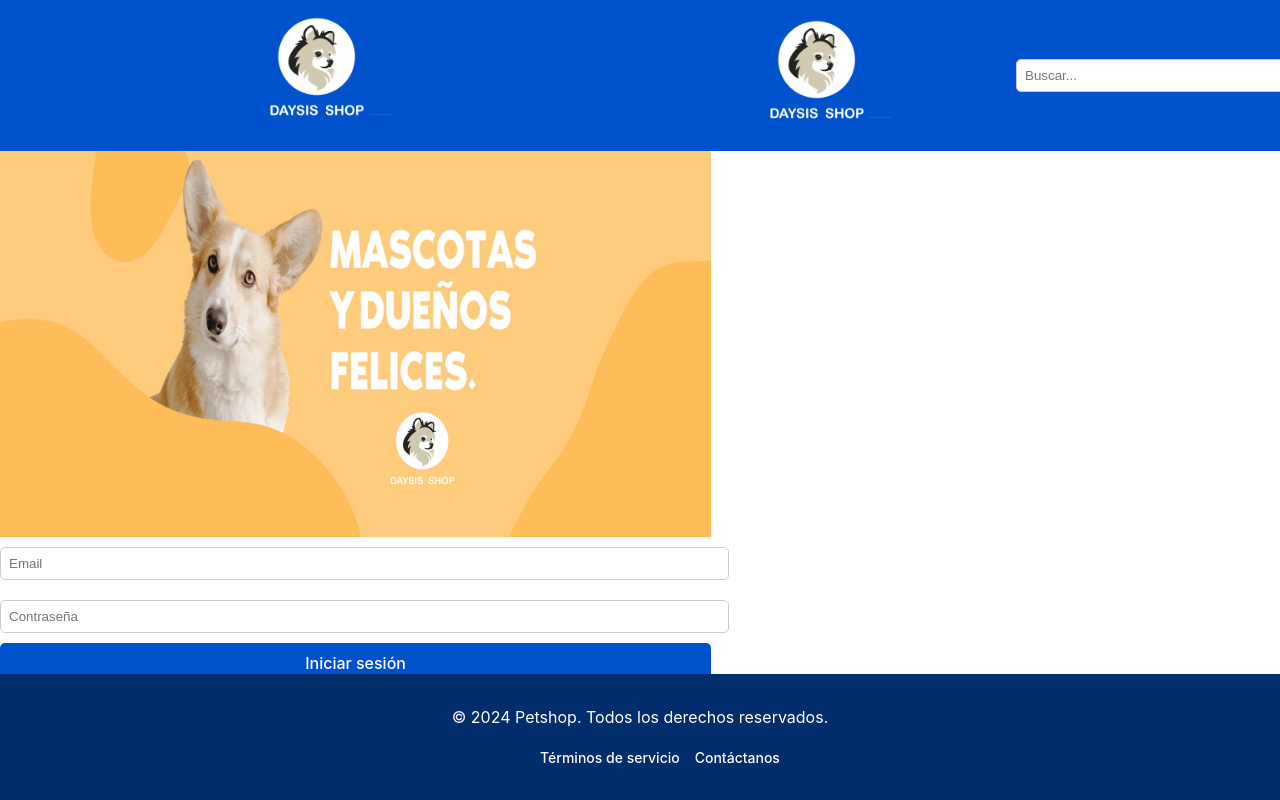
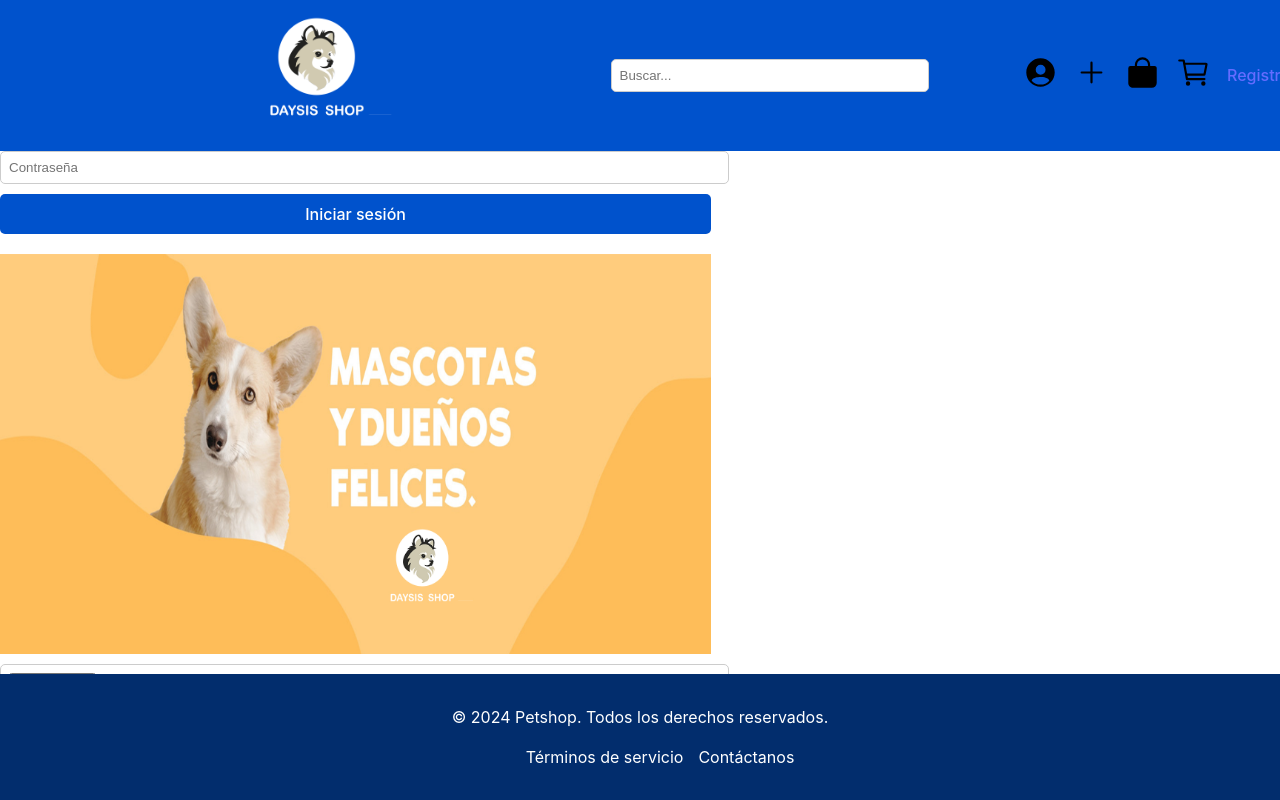
Before and after one commit to AishaGreyrat/PETSHOP, a React (Vite) app: page /login in a window 1280 px wide. Built offline with nearby package versions, Linux system fonts and the light colour scheme.

Commit message:
Componente que sube imagenes a firebase y correccion de codigo duplicado

```diff
--- a/firebaseConfig.ts
+++ b/firebaseConfig.ts
@@ -1,11 +1,17 @@
 import { initializeApp } from "firebase/app";
 import { getFirestore } from "firebase/firestore";
 import { getAuth, GoogleAuthProvider } from "firebase/auth";
+import { getStorage, ref, uploadBytes } from 'firebase/storage';
+import { v4 } from 'uuid';
+
+// se instalo el plugin de uuid para generar id unicas al subir las imagenes a firebase
 
 // TODO: Add SDKs for Firebase products that you want to use
 // https://firebase.google.com/docs/web/setup#available-libraries
 
 /* Estructura proporcionada por firebase */
+
+/* Se agrega el storage para subir archivos a firebase */
 
 const firebaseConfig = {
     apiKey: "AIzaSyBhYZKz4b8d2mdi3GG-_figC-N7NQdEQ3g",
@@ -21,3 +27,11 @@ const app = initializeApp(firebaseConfig);
 export const auth = getAuth(app);
 export const provider = new GoogleAuthProvider();
 export const db = getFirestore(app);
+export const storage = getStorage(app);
+
+export function uploadFile(file: File) { // la variable file se le tuvo que especificar su tipo
+  const storageRef = ref(storage, v4())
+  uploadBytes(storageRef, file).then(snapshot => {
+    console.log(snapshot)
+  })
+}
--- a/package.json
+++ b/package.json
@@ -16,12 +16,14 @@
     "react-dom": "^18.3.1",
     "react-hook-form": "^7.53.0",
     "react-router-dom": "^6.27.0",
+    "uuid": "^10.0.0",
     "zod": "^3.23.8"
   },
   "devDependencies": {
     "@eslint/js": "^9.11.1",
     "@types/react": "^18.3.10",
     "@types/react-dom": "^18.3.0",
+    "@types/uuid": "^10.0.0",
     "@vitejs/plugin-react-swc": "^3.5.0",
     "eslint": "^9.11.1",
     "eslint-plugin-react-hooks": "^5.1.0-rc.0",
--- a/src/App.tsx
+++ b/src/App.tsx
@@ -1,78 +1,44 @@
 import React from 'react';
-import { BrowserRouter as Router, Routes, Route, Link } from 'react-router-dom';
-import ProductForm from '../src/Components/ProductForm';
-import ProductList from '../src/Components/ProductList';
-import Cart from './Components/Cart';
-import Login from './Components/Login';
-import Register from './Components/Register';
 import ImageCarousel from './Components/ImageCarousel'; // Importa el carrusel
 import './Styles/AppBar.css';
 
-const AppBar: React.FC = () => {
+import ReactRouter from './Routes/ReactRouter';
+import FileInput from './Components/fileInput';
+
+
+// Correccion del codigo duplicado
+
+const App: React.FC = () => {
   return (
-    <Router>
-      <header className="app-bar">
-        <div className="app-bar-content">
-          <div className="logo-section">
-            <Link to="/">
-              <img src="/assets/daysi.png" alt="Daysi Logo" className="title-image" />
-            </Link>
-            <img src="/assets/daysi.png" alt="Daysi Logo" className="title-image" />
-          </div>
-          <div className="navbar-search">
-            <input type="text" placeholder="Buscar..." />
-          </div>
-          <nav className="navbar-icons">
-            <ul>
-              <li>
-                <Link to="/login">
-                  <img src="/assets/perfil.svg" alt="perfil" className="icon" />
-                </Link>
-              </li>
-              <li>
-                <Link to="/add-product">
-                  <img src="/assets/add.svg" alt="add" className="icon" />
-                </Link>
-              </li>
-              <li>
-                <Link to="/products">
-                  <img src="/assets/bag.svg" alt="bag" className="icon" />
-                </Link>
-              </li>
-              <li>
-                <Link to="/cart">
-                  <img src="/assets/cart-outline.svg" alt="cart" className="icon" />
-                </Link>
-              </li>
-              <li>
-                <Link to="/register">Registrar</Link>
-              </li>
-            </ul>
-          </nav>
-        </div>
-      </header>
+    <div>
+      <ReactRouter />
 
-      {/* Aquí añadimos el carrusel de imágenes */}
+      {/* Carrusel de imágenes */}
       <ImageCarousel />
 
+      {/* input del archivo separado por su propio componente */}
+      <FileInput/>
+
+      {/* footer */}
       <footer className="footer">
         <p>&copy; 2024 Petshop. Todos los derechos reservados.</p>
         <ul>
-          <li><a href="#terms">Términos de servicio</a></li>
-          <li><a href="#contact">Contáctanos</a></li>
+          <li>
+            <a href="#terms"/>Términos de servicio
+          </li>
+          <li>
+            <a href="#contact"/>Contáctanos
+          </li>
         </ul>
       </footer>
-
-      {/* Definir las rutas dentro del mismo archivo */}
-      <Routes>
-        <Route path="/add-product" element={<ProductForm />} />
-        <Route path="/products" element={<ProductList />} />
-        <Route path="/cart" element={<Cart />} />
-        <Route path="/login" element={<Login />} />
-        <Route path="/register" element={<Register />} />
-      </Routes>
-    </Router>
+    </div>
   );
 };
 
-export default AppBar;
+
+
+
+
+
+
+export default App;
--- a/src/Components/Appbar.tsx
+++ b/src/Components/Appbar.tsx
@@ -6,28 +6,45 @@ import '../styles/AppBar.css';
 
 const AppBar: React.FC = () => {
   return (
-    <header className="full-width-bar">
-      <h1>My E-commerce - PetShop</h1>
-      <p>¡Los mejores productos para mascotas disponibles!</p>
-      <nav>
+    <header className="app-bar">
+        <div className="app-bar-content">
+          <div className="logo-section">
+            <Link to="/">
+              <img src="/assets/daysi.png" alt="Daysi Logo" className="title-image" />
+            </Link>
+          </div>
+          <div className="navbar-search">
+            <input type="text" placeholder="Buscar..." />
+          </div>
+          <nav className="navbar-icons">
             <ul>
               <li>
-            <Link to="/add-product">Añadir Producto</Link>
+                <Link to="/login">
+                  <img src="/assets/perfil.svg" alt="perfil" className="icon" />
+                </Link>
               </li>
               <li>
-            <Link to="/products">Productos Disponibles</Link>
+                <Link to="/add-product">
+                  <img src="/assets/add.svg" alt="add" className="icon" />
+                </Link>
               </li>
               <li>
-            <Link to="/cart">Tu Carrito</Link>
+                <Link to="/products">
+                  <img src="/assets/bag.svg" alt="bag" className="icon" />
+                </Link>
               </li>
               <li>
-            <Link to="/login">Iniciar sesion</Link>
+                <Link to="/cart">
+                  <img src="/assets/cart-outline.svg" alt="cart" className="icon" />
+                </Link>
               </li>
+              <li>
                 <Link to="/register">Registrar</Link>
+              </li>
             </ul>
           </nav>
+        </div>
       </header>
-
   );
 };
 
--- /dev/null
+++ b/src/Components/fileInput.tsx
@@ -0,0 +1,18 @@
+import React from 'react';
+import { uploadFile } from '../../firebaseConfig';
+
+const FileInput: React.FC = () => {
+  const handleFileChange = (e: React.ChangeEvent<HTMLInputElement>) => {
+    if (e.target.files && e.target.files.length > 0) {
+      uploadFile(e.target.files[0]); // Llama a la función para subir el archivo
+    }
+  };
+
+  return (
+    <div>
+      <input type="file" onChange={handleFileChange} />
+    </div>
+  );
+};
+
+export default FileInput;
```
Also changed, not shown: 1 other file (tests, documents, lock files or other folders). Lines whose indentation alone changed are shown as unchanged.
